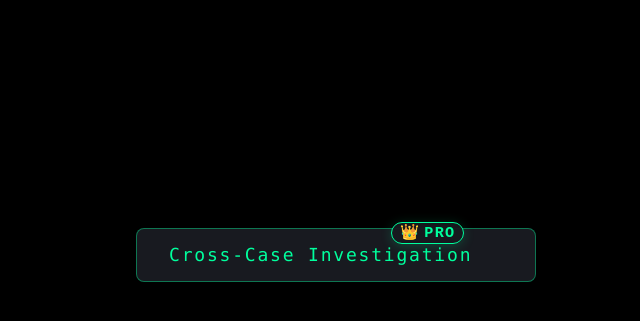
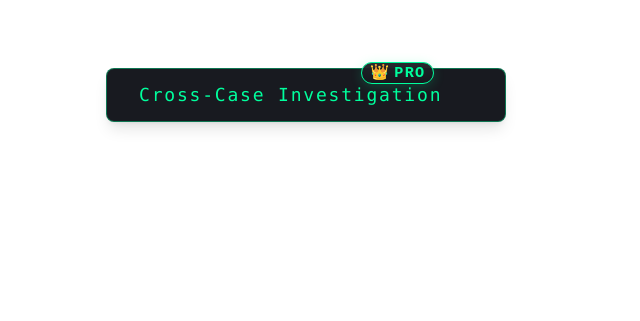
Before and after one commit to innovatewithkishlay/BankLayerTracker, a React (Vite) app in the folder frontend/: page /pro in a window 1280 px wide. Shown: the part 145-466 px from the top of the page, without its empty margins (294-934 px from the left). Built offline with nearby package versions, Linux system fonts and the light colour scheme; no server answers.

Commit message:
updated the ui for error check

```diff
--- a/frontend/src/pages/Test.tsx
+++ b/frontend/src/pages/Test.tsx
@@ -5,8 +5,11 @@ export default function ProButtonDemo() {
   const [show, setShow] = useState(false);
 
   return (
-    <div className="flex items-center justify-center min-h-screen bg-black">
-      <div className="relative" style={{ minWidth: 420 }}>
+    <div
+      className="w-full flex justify-center items-center"
+      style={{ minHeight: "60vh" }}
+    >
+      <div className="relative" style={{ minWidth: 480 }}>
         <motion.button
           type="button"
           className="relative px-8 py-3 rounded-lg font-mono text-lg tracking-widest transition-all bg-[#181a20] text-[#00ff9d] hover:bg-[#23262e] border border-[#00ff9d]/40 shadow-lg hover:shadow-xl"
```
